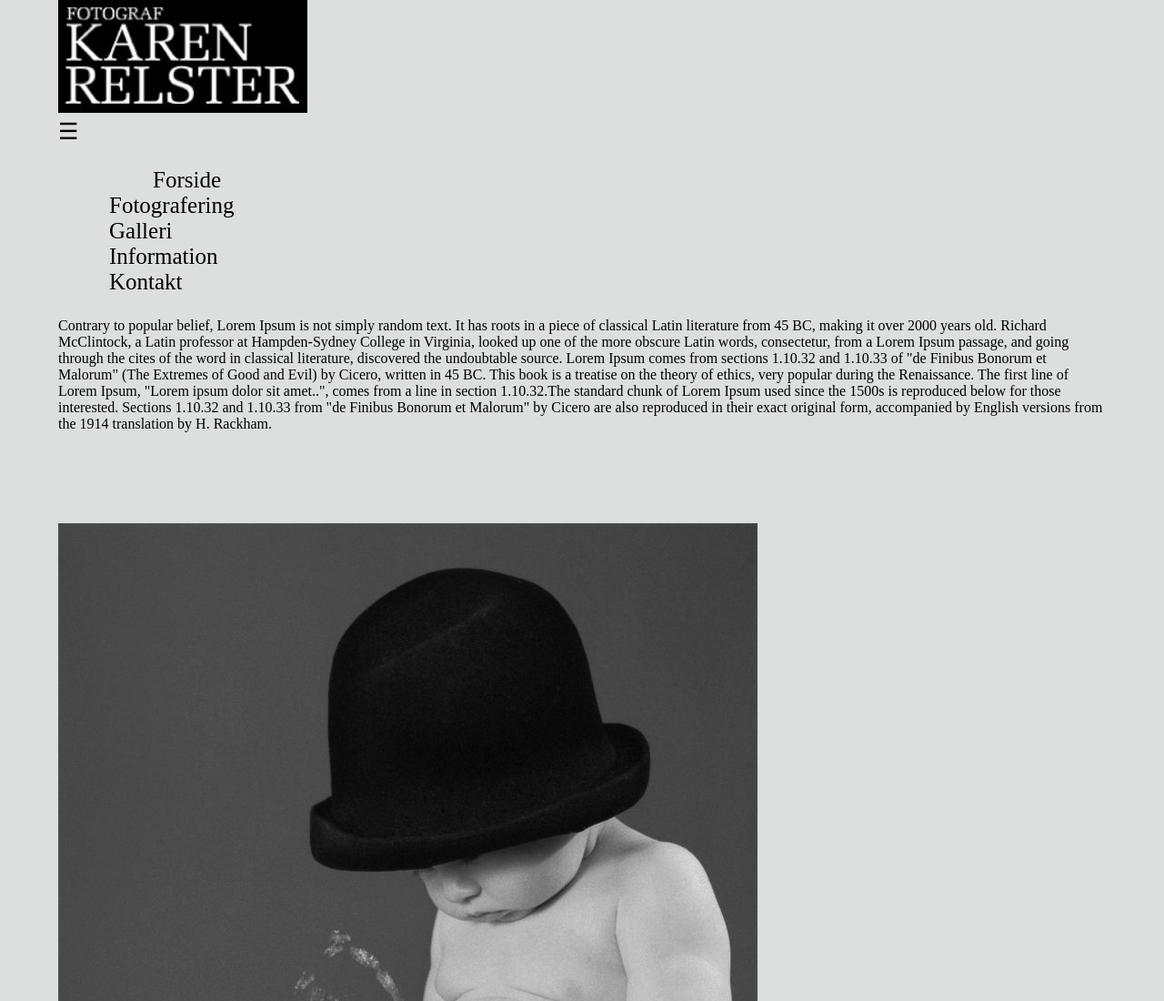
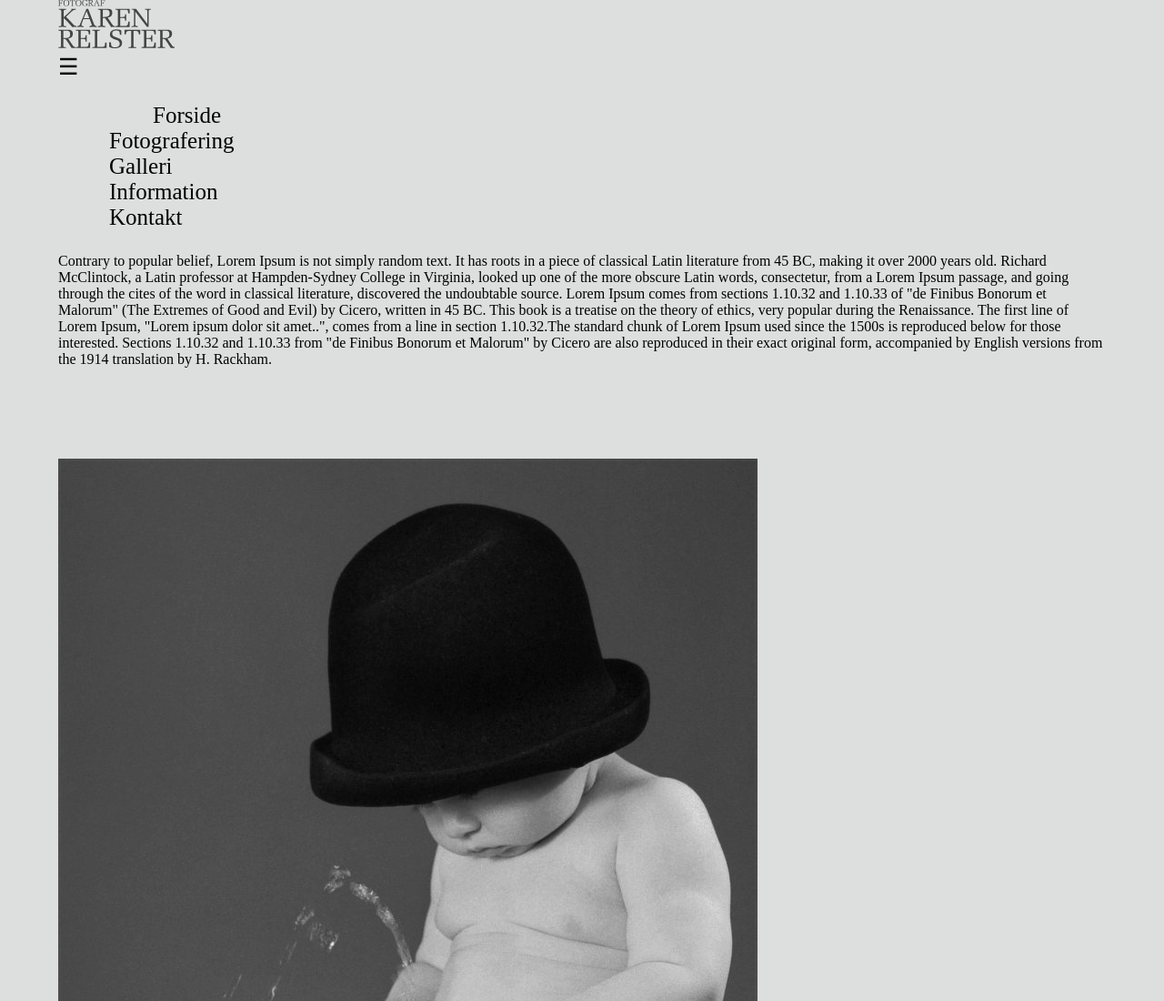
Before and after one commit to Maiich7/karenrelster, a plain HTML site: page index.html in a window 1280 px wide. Shown: the top 1100 px of the page at 91% size. Drawn offline with Linux system fonts and the light colour scheme.

Commit message:
nyt logo

```diff
--- a/index.html
+++ b/index.html
@@ -10,7 +10,7 @@
 
 <body>
     <header id="my_header">
-        <nav> <img src="images/logo.JPG" alt="logo">
+        <nav> <img src="images/karen_logo.svg" alt="logo">
             <!--------------bugermenu---------------->
             <div id="menuknap">☰</div>
             <ul id="menu" class="hidden">
```
Also changed, not shown: images/karen_logo.svg (added).
